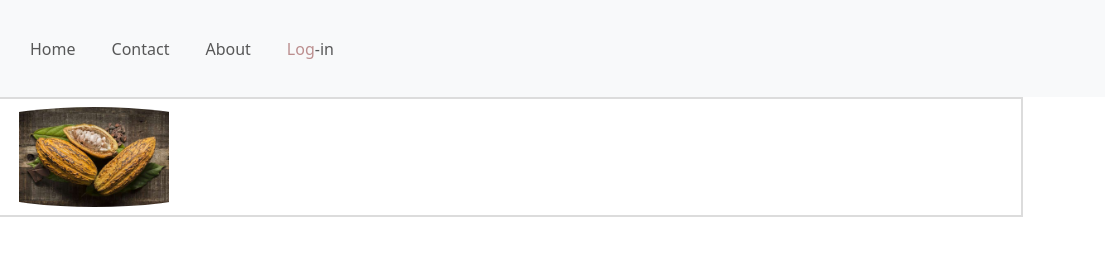
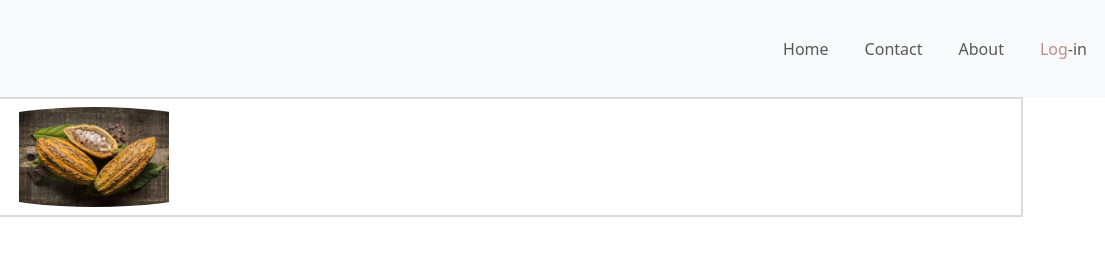
Before and after one commit to sam-sny/cocoa, a plain HTML site: page about.html in a window 1280 px wide. Shown: the top 262 px of the page, 175-1280 px from the left. Drawn offline with nearby package versions, Linux system fonts and the light colour scheme.

Commit message:
all nav's

```diff
--- a/about.html
+++ b/about.html
@@ -22,7 +22,7 @@
   <button class="navbar-toggler" type="button" data-bs-toggle="collapse" data-bs-target="#navbarNavAltMarkup" aria-controls="navbar-nav" aria-expanded="true" aria-label="Toggle navigation">
     <span class="navbar-toggler-icon"></span>
   </button>
-  <div class="collapse navbar-collapse" id="navbarNavAltMarkup">
+  <div class="collapse navbar-collapse justify-content-end" id="navbarNavAltMarkup">
     <div class="navbar-nav ml-auto">
       <a class="nav-item nav-link" href="index.html">Home</a>
       <a class="nav-item nav-link" href="contact.html">Contact</a>
```
Also changed, not shown: contact.html (+1 -1 lines), login.html (+1 -1 lines).
